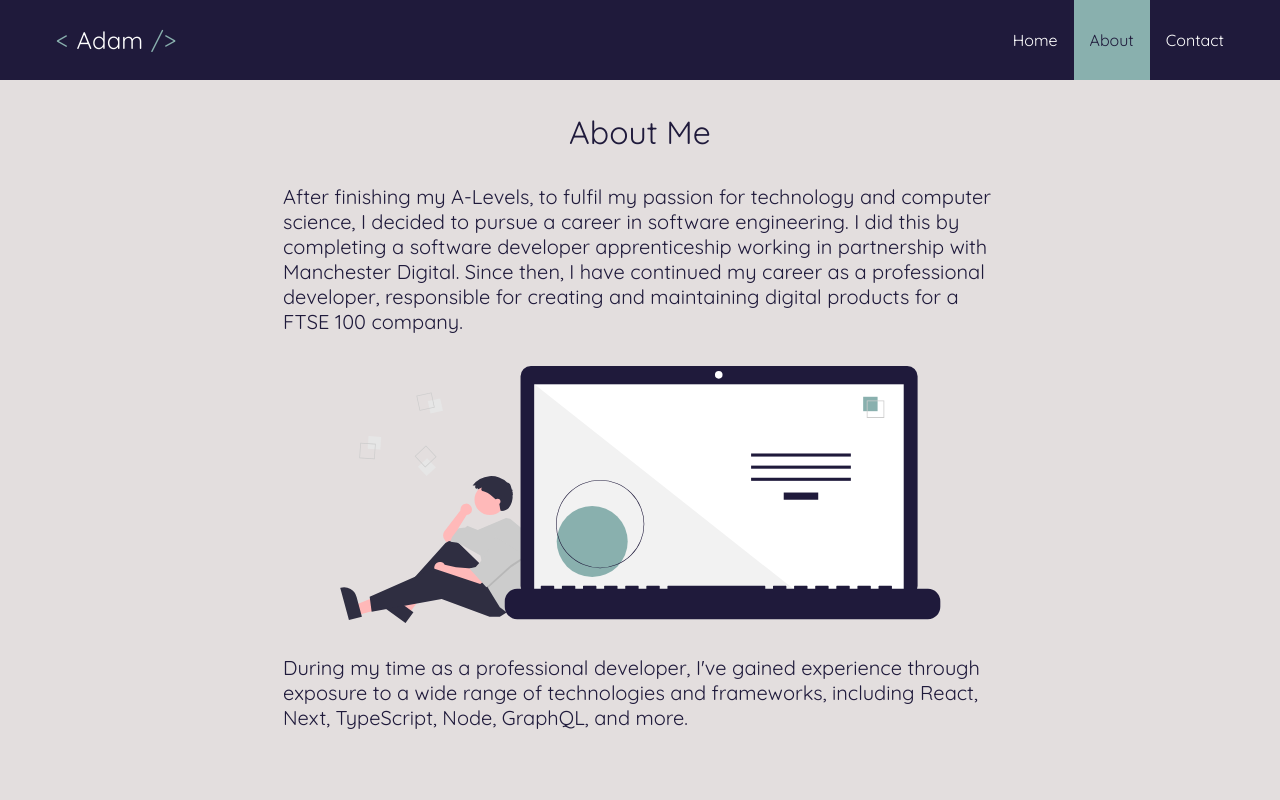
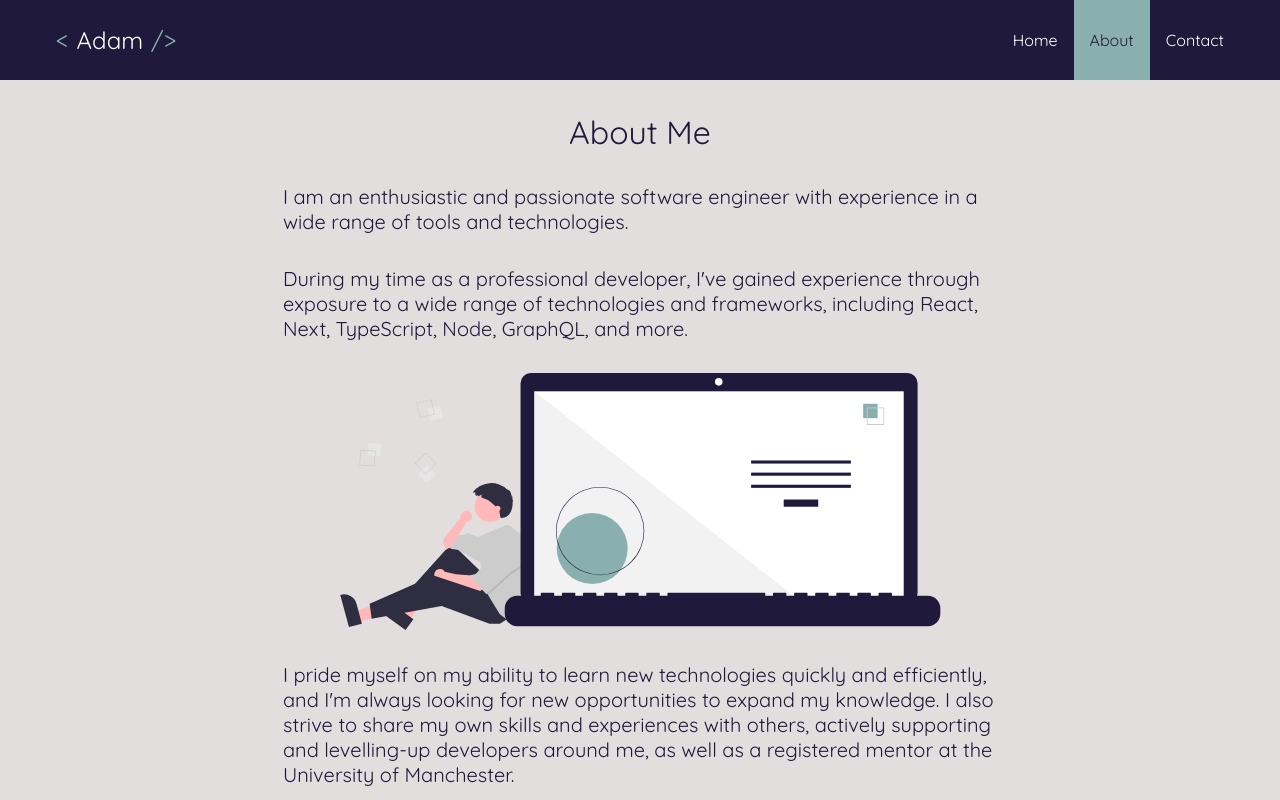
Before and after one commit to adamrutherfordshaw/personal-website, a Next.js app: page /about in a window 1280 px wide. Built offline with nearby package versions, Linux system fonts and the light colour scheme.

Commit message:
feat: update 'About' copy

```diff
--- /dev/null
+++ b/src/copy/about.copy.ts
@@ -0,0 +1,10 @@
+export const aboutMeCopy = {
+  heading: "About Me",
+  content: [
+    `I am an enthusiastic and passionate software engineer with experience in a wide range of tools and technologies.`,
+
+    `During my time as a professional developer, I've gained experience through exposure to a wide range of technologies and frameworks, including React, Next, TypeScript, Node, GraphQL, and more.`,
+
+    `I pride myself on my ability to learn new technologies quickly and efficiently, and I'm always looking for new opportunities to expand my knowledge. I also strive to share my own skills and experiences with others, actively supporting and levelling-up developers around me, as well as a registered mentor at the University of Manchester.`,
+  ],
+};
--- a/src/pages/about.tsx
+++ b/src/pages/about.tsx
@@ -1,6 +1,7 @@
 import Head from "next/head";
 
 import * as Styled from "@/styles/page-styles/about.styles";
+import { aboutMeCopy } from "@/copy/about.copy";
 
 const AboutPage = () => {
   return (
@@ -20,22 +21,17 @@ const AboutPage = () => {
           <Styled.ContentWrapper>
             <Styled.AboutMeSection>
               <Styled.AboutMeParagraph>
-                After finishing my A-Levels, to fulfil my passion for technology
-                and computer science, I decided to pursue a career in software
-                engineering. I did this by completing a software developer
-                apprenticeship working in partnership with Manchester Digital.
-                Since then, I have continued my career as a professional
-                developer, responsible for creating and maintaining digital
-                products for a FTSE 100 company.
+                {aboutMeCopy.content[0]}
+              </Styled.AboutMeParagraph>
+
+              <Styled.AboutMeParagraph>
+                {aboutMeCopy.content[1]}
               </Styled.AboutMeParagraph>
 
               <Styled.AboutMeSVG />
 
               <Styled.AboutMeParagraph>
-                During my time as a professional developer, I&apos;ve gained
-                experience through exposure to a wide range of technologies and
-                frameworks, including React, Next, TypeScript, Node, GraphQL,
-                and more.
+                {aboutMeCopy.content[2]}
               </Styled.AboutMeParagraph>
             </Styled.AboutMeSection>
           </Styled.ContentWrapper>
```
